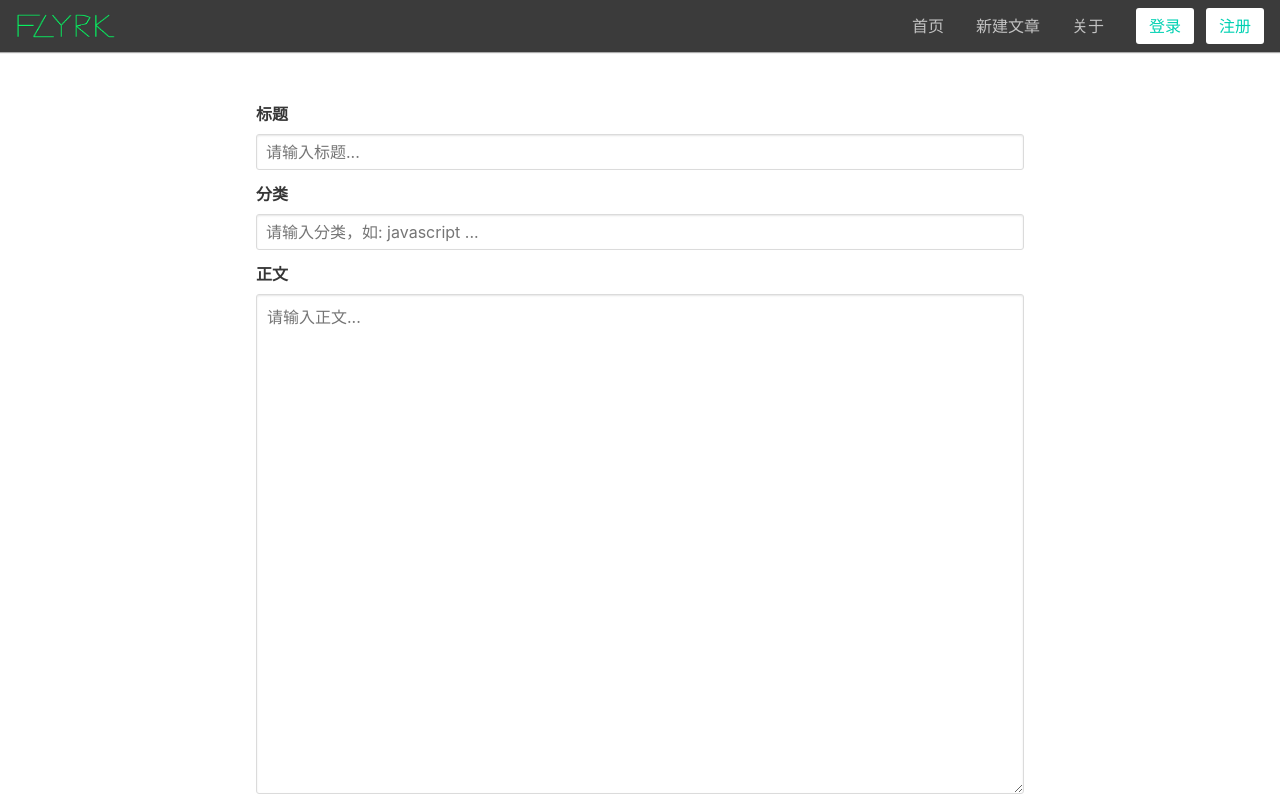
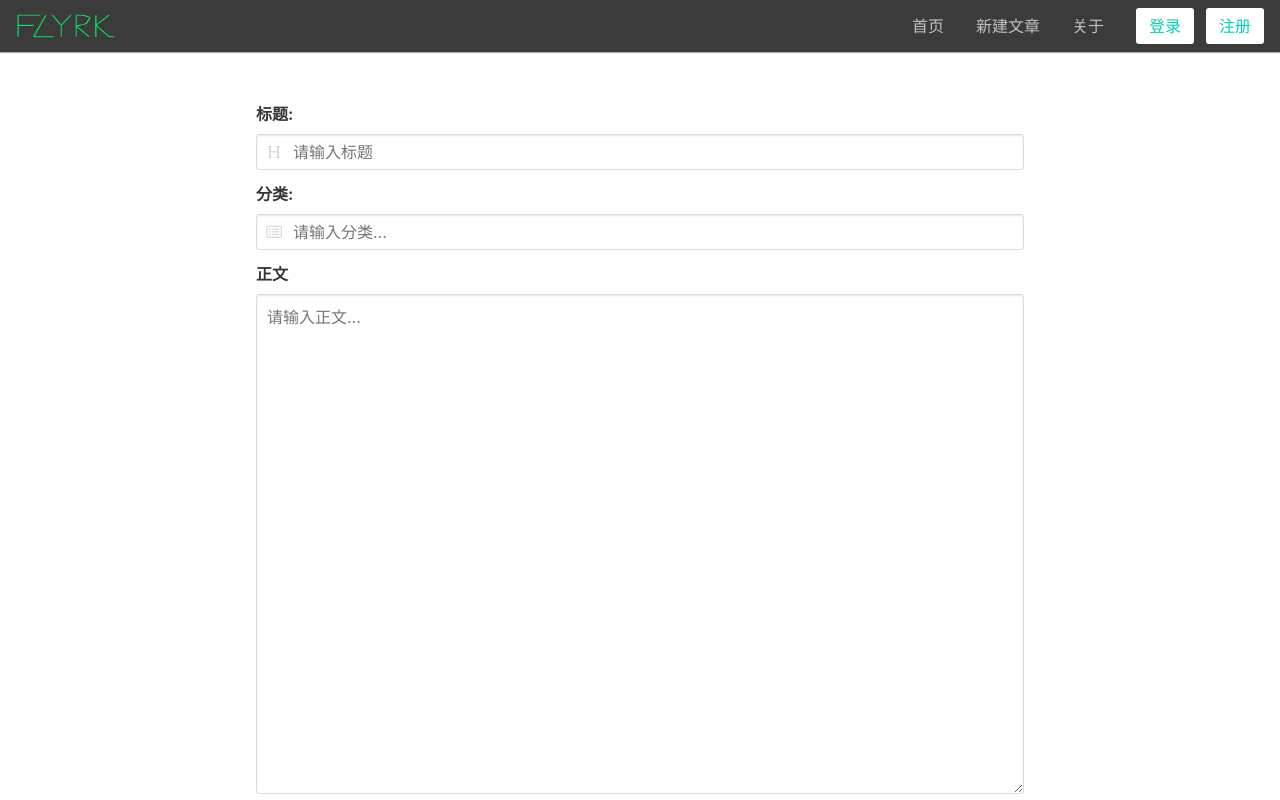
Before and after one commit to flyrk/myblog, a React (Create React App) app: page /newposts in a window 1280 px wide. Shown: the top 800 px of the page. Built offline with nearby package versions, Linux system fonts and the light colour scheme.

Commit message:
Add onblur configure

```diff
--- a/src/components/Login/LoginForm.js
+++ b/src/components/Login/LoginForm.js
@@ -49,6 +49,14 @@ class LoginForm extends Component {
     this.setState({ [e.target.name]: e.target.value });
   };
 
+  handleOnBlur = () => {
+    if (this.isValid()) {
+      this.setState({
+        errors: {}
+      });
+    }
+  };
+
   handlerOnSubmit = (e) => {
     e.preventDefault();
     if (this.isValid()) {
@@ -82,6 +90,8 @@ class LoginForm extends Component {
           value={identifier}
           label='用户名/邮箱'
           handlerOnChange={this.handlerOnChange}
+          placeholder='请输入用户名／邮箱'
+          handleOnBlur={this.handleOnBlur}
           type='text'
           error={errors.identifier}
         />
@@ -91,6 +101,8 @@ class LoginForm extends Component {
           value={password}
           label='密码'
           handlerOnChange={this.handlerOnChange}
+          placeholder='请输入密码'
+          handleOnBlur={this.handleOnBlur}
           type='password'
           error={errors.password}
         />
--- a/src/components/Posts/PostForm.js
+++ b/src/components/Posts/PostForm.js
@@ -1,8 +1,31 @@
 import React, { Component } from 'react';
 import PropTypes from 'prop-types';
+import classnames from 'classnames';
 import { withRouter } from 'react-router';
+import TextFieldGroup from '../common/TextFieldGroup';
 
 import './postForm.css';
+
+import Validator from 'validator';
+import isEmpty from 'lodash/isEmpty';
+
+function validatePost(data) {
+  let errors = {};
+
+  if (Validator.isEmpty(data.title)) {
+    errors.title = '标题不能为空';
+  }
+  if (Validator.isEmpty(data.categories)) {
+    errors.categories = '请输入分类';
+  }
+  if (Validator.isEmpty(data.content)) {
+    errors.content = '内容不能为空';
+  }
+  return {
+    errors,
+    isValid: isEmpty(errors)
+  };
+}
 
 class PostForm extends Component {
   static propTypes = {
@@ -28,8 +51,29 @@ class PostForm extends Component {
     };
   }
 
+  isValid = () => {
+    const { errors, isValid } = validatePost(this.state);
+    if (!isValid) {
+      this.setState({ errors });
+    }
+    return isValid;
+  };
+
+  handlerOnChange = (e) => {
+    this.setState({ [e.target.name]: e.target.value });
+  };
+
+  handleOnBlur = () => {
+    if (this.isValid()) {
+      this.setState({
+        errors: {}
+      });
+    }
+  };
+
   handleSubmit = (e) => {
     e.preventDefault();
+    if (this.isValid()) {
       let curTime = new Date();
       console.log(curTime);
       const year = curTime.getFullYear(),
@@ -37,8 +81,8 @@ class PostForm extends Component {
                date = curTime.getDate(),
                hour = curTime.getHours(),
                minutes = curTime.getMinutes();
-    console.log(`${year} ${month}`);
       this.setState({
+        errors: {},
         isLoading: true,
         createTime: {
           year,
@@ -48,6 +92,7 @@ class PostForm extends Component {
           minutes
         }
       });
+      console.log(this.state);
       this.props.postRequest(this.state).then(
         res => {
           this.props.history.push('/');
@@ -55,41 +100,47 @@ class PostForm extends Component {
         err => this.setState({ errors: err.response.data, isLoading: false })
       );
     }
+  }
 
   render() {
-    const { title, categories, content, isLoading } = this.state;
+    const { title, categories, content, isLoading, errors } = this.state;
     return (
       <form className="post-form-container" onSubmit={this.handleSubmit}>
-        <div className="field">
-          <label className="label">标题</label>
-          <div className="control">
-            <input
-              className="input"
-              type="text"
+        <TextFieldGroup
+          field='title'
           value={title}
-              placeholder="请输入标题..." />
-          </div>
-        </div>
+          label='标题'
+          handlerOnChange={this.handlerOnChange}
+          handleOnBlur={this.handleOnBlur}
+          type='text'
+          error={errors.title}
+          placeholder='请输入标题'
+        />
 
-        <div className="field">
-          <label className="label">分类</label>
-          <div className="control">
-            <input
-              className="input"
-              type="text"
+        <TextFieldGroup
+          field='categories'
           value={categories}
-              placeholder="请输入分类，如: javascript ..." />
-          </div>
-        </div>
+          label='分类'
+          handlerOnChange={this.handlerOnChange}
+          handleOnBlur={this.handleOnBlur}
+          type='text'
+          error={errors.categories}
+          placeholder='请输入分类...'
+        />
 
         <div className="field">
           <label className="label">正文</label>
           <div className="control">
             <textarea
-              className="textarea"
+              className={classnames("textarea", { 'is-danger': errors.content })}
               value={content}
-              placeholder="请输入正文..."></textarea>
+              name='content'
+              onChange={this.handlerOnChange}
+              onBlur={this.handleOnBlur}
+              placeholder="请输入正文..." />
           </div>
+          { errors.content && <p className="help is-danger">{errors.content}</p>}
+
         </div>
 
         <div className="field is-grouped">
--- a/src/components/Signup/SignupForm.js
+++ b/src/components/Signup/SignupForm.js
@@ -73,6 +73,14 @@ class SignupForm extends Component {
     this.setState({ [e.target.name]: e.target.value });
   };
 
+  handleOnBlur = () => {
+    if (this.isValid()) {
+      this.setState({
+        errors: {}
+      });
+    }
+  };
+
   handlerOnSubmit = (e) => {
     e.preventDefault();
     if (this.isValid()) {
@@ -101,6 +109,8 @@ class SignupForm extends Component {
           value={this.state.username}
           label='用户名'
           handlerOnChange={this.handlerOnChange}
+          placeholder='请输入用户名'
+          handleOnBlur={this.handleOnBlur}
           type='text'
           error={errors.username}
         />
@@ -110,6 +120,8 @@ class SignupForm extends Component {
           value={this.state.email}
           label='邮箱'
           handlerOnChange={this.handlerOnChange}
+          placeholder='请输入邮箱'
+          handleOnBlur={this.handleOnBlur}
           type='text'
           error={errors.email}
         />
@@ -119,6 +131,8 @@ class SignupForm extends Component {
           value={this.state.password}
           label='密码'
           handlerOnChange={this.handlerOnChange}
+          placeholder='请输入密码'
+          handleOnBlur={this.handleOnBlur}
           type='password'
           error={errors.password}
         />
@@ -128,6 +142,8 @@ class SignupForm extends Component {
           value={this.state.passwordConfig}
           label='确认密码'
           handlerOnChange={this.handlerOnChange}
+          placeholder='请再次确认密码'
+          handleOnBlur={this.handleOnBlur}
           type='password'
           error={errors.passwordConfig}
         />
--- a/src/components/common/TextFieldGroup.js
+++ b/src/components/common/TextFieldGroup.js
@@ -9,6 +9,8 @@ class TextFieldGroup extends Component {
     label: PropTypes.string.isRequired,
     type: PropTypes.string.isRequired,
     error: PropTypes.string,
+    placeholder: PropTypes.string.isRequired,
+    handleOnBlur: PropTypes.func.isRequired,
     handlerOnChange: PropTypes.func.isRequired
   }
 
@@ -17,10 +19,11 @@ class TextFieldGroup extends Component {
   }
 
   render() {
-    const { label, field, value, type, error, handlerOnChange } = this.props;
+    const { label, field, value, type, placeholder, error, handlerOnChange, handleOnBlur } = this.props;
     let faIco = 'fa ';
     switch (field) {
       case "username":
+      case "identifier":
         faIco += 'fa-user';
         break;
       case "email":
@@ -30,8 +33,14 @@ class TextFieldGroup extends Component {
       case "passwordConfig":
         faIco += 'fa-lock';
         break;
+      case "title":
+        faIco += 'fa-header';
+        break;
+      case "categories":
+        faIco += 'fa-list-alt';
+        break;
       default:
-        faIco += 'fa-user';
+        faIco = '';
     }
     return (
       <div className="field">
@@ -42,6 +51,8 @@ class TextFieldGroup extends Component {
             type={type}
             onChange={handlerOnChange}
             name={field}
+            onBlur={handleOnBlur}
+            placeholder={placeholder}
             value={value} />
           <span className="icon is-small is-left">
             <i className={faIco}></i>
```
Lines whose indentation alone changed are shown as unchanged.
